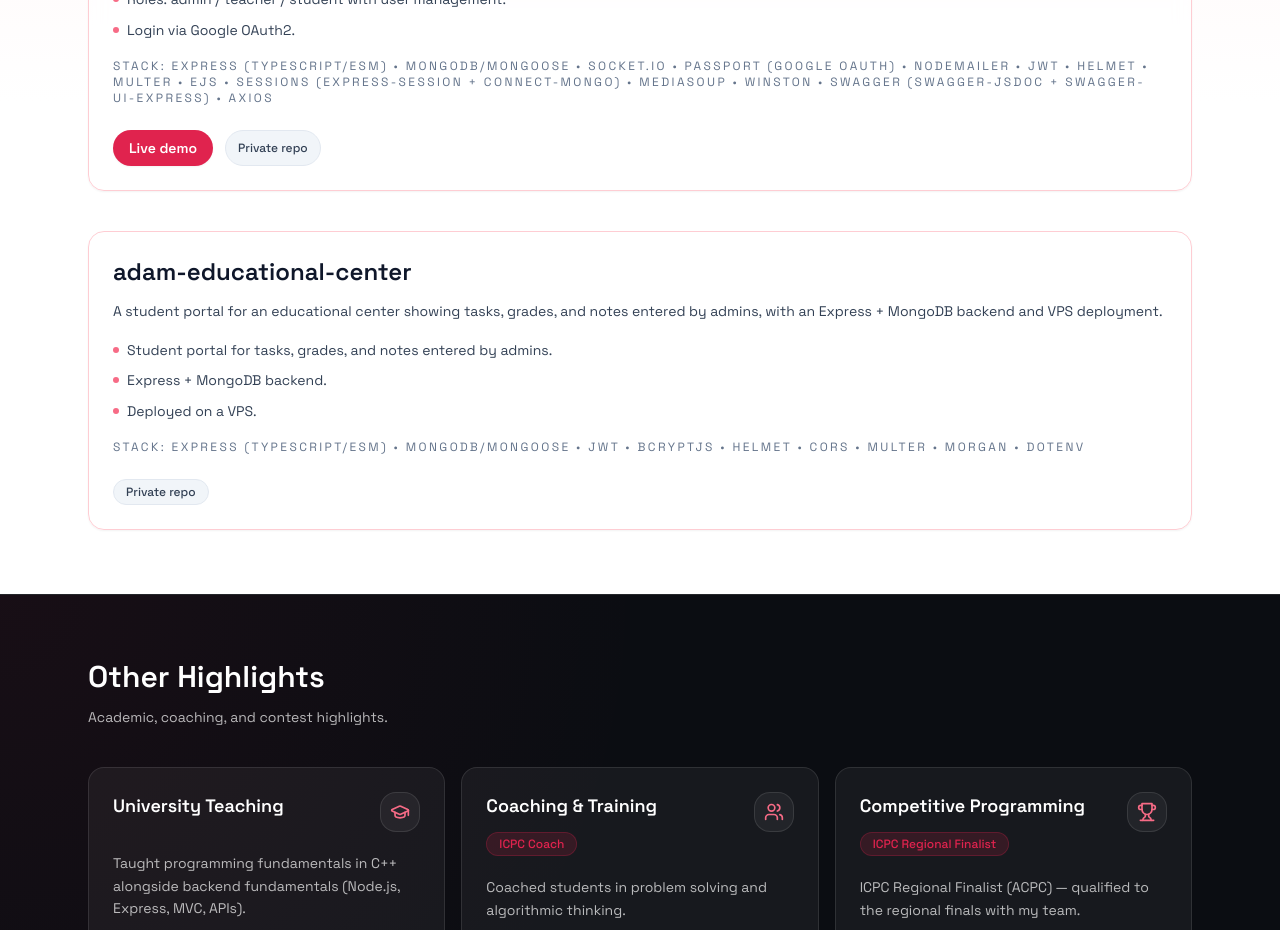
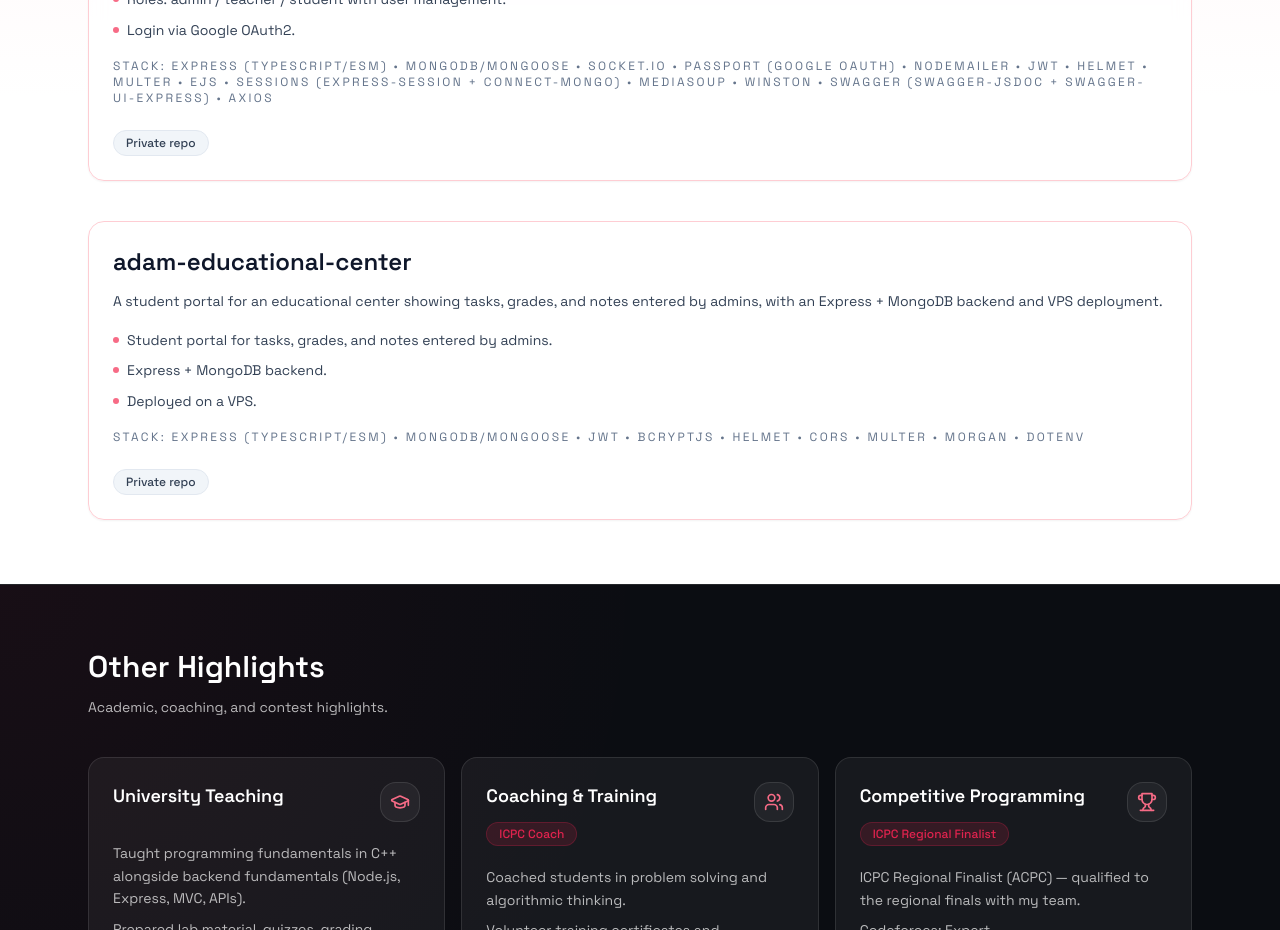
Before and after one commit to NasehFaraj/Portfolio, a Next.js app: page / in a window 1280 px wide. Shown: the part 3180-4110 px from the top of the page. Built offline with nearby package versions, Linux system fonts and the light colour scheme; no server answers.

Commit message:
Remove demo link for online education project

```diff
--- a/src/data/otherProjects.ts
+++ b/src/data/otherProjects.ts
@@ -65,9 +65,7 @@ export const otherProjects: OtherProject[] = [
       "Swagger (swagger-jsdoc + swagger-ui-express)",
       "Axios"
     ],
-    links: {
-      demoUrl: "https://online-education-system-7cqh.onrender.com"
-    },
+    links: {},
     repoPrivate: true,
     deployed: true
   },
```
